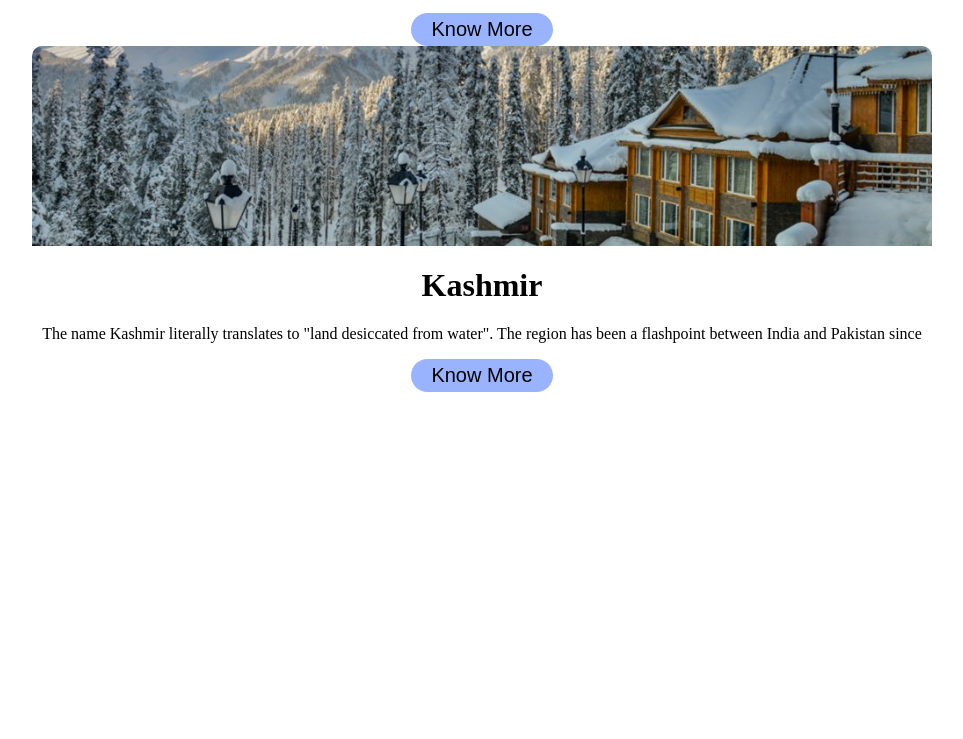
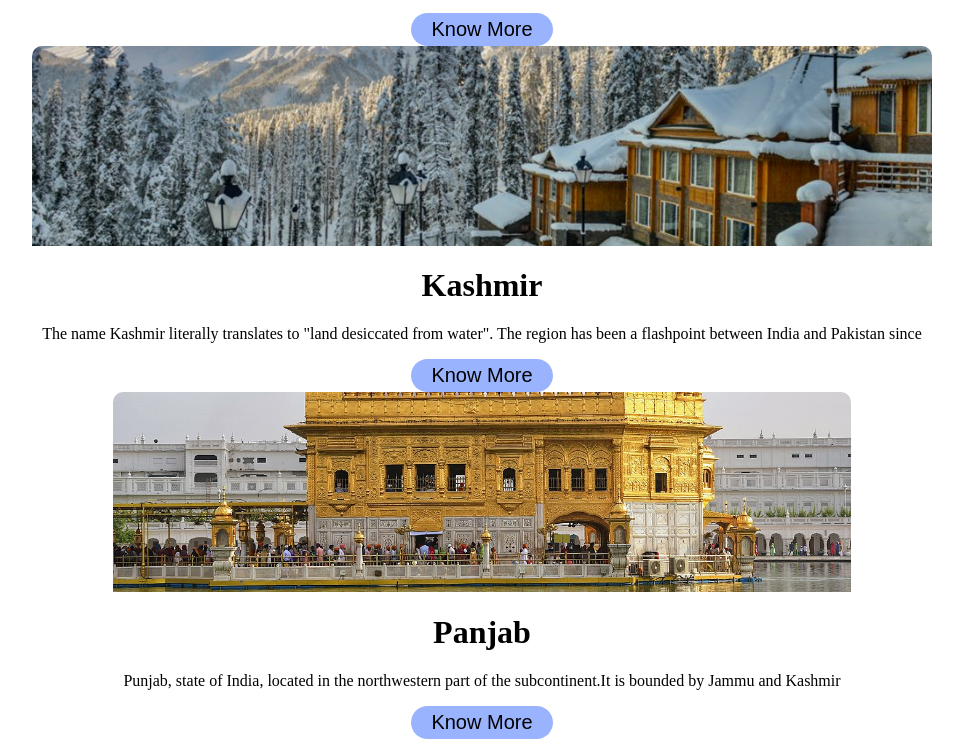
Before and after one commit to ShivaniEkshinge/icp-10-css-navbar, a plain HTML site: page index.html in a window 1280 px wide. Shown: the part 495-1234 px from the top of the page, without its empty margins (158-1121 px from the left). Before the commit the page ends 887 px from the top, so only its background shows below. Drawn offline with Linux system fonts and the light colour scheme; files whose address does not match are found by name.

Commit message:
third card created

```diff
--- a/index.html
+++ b/index.html
@@ -128,6 +128,14 @@
                 </p>
                      <button class="temple-btn">Know More</button>
             </div>
+            <div class="temple-card">
+                <img src="img/panjab.jpg" class="temple-img" alt="panjab">
+                 <h1 class="temple-title"> Panjab</h1>
+                  <p class="temple-des">Punjab, state of India, located in the northwestern part
+                    of the subcontinent.It is bounded by Jammu and Kashmir
+                   </p>
+                     <button class="temple-btn">Know More</button>
+            </div>
             </div>
 </body>
 </html>
```
